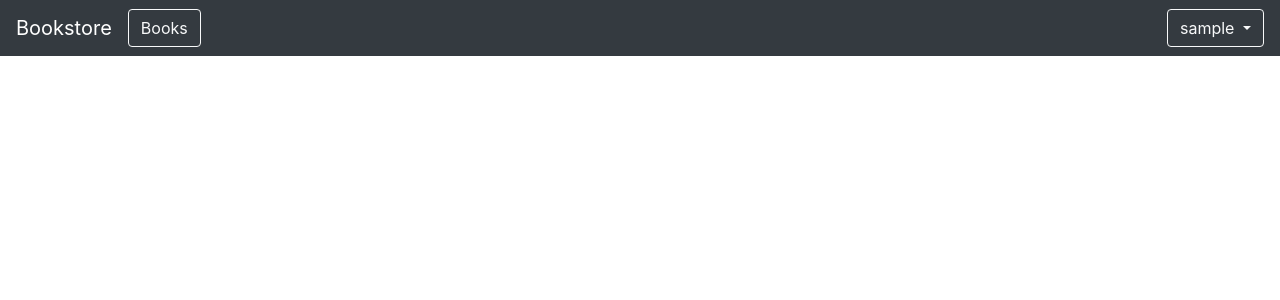
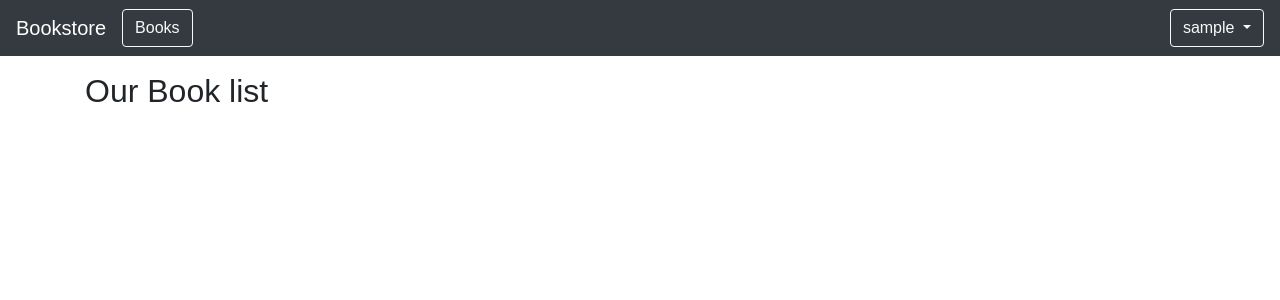
Before and after one commit to kevinbowen777/bookstore, a Django app: page /books/ in a window 1280 px wide. Shown: the top 300 px of the page. Run offline with Django 4.2, Linux system fonts and the light colour scheme; the visitor is signed in with stand-in values (Sample User, id 1); data that the repository does not hold is empty; parts of the project's set-up code (start-up, migrations or seed data) failed here and were passed over; some libraries are stand-ins or nearby versions.

Commit message:
Update base.css.Minor style fixes #9

```diff
--- a/static/css/base.css
+++ b/static/css/base.css
@@ -1,5 +1,11 @@
-h1 {
+body {
+  font-family: 'Source Sans Pro', sans-serif;
+  font-size: 18px;
+}
+
+h2 a:hover {
   color: red;
+  font-weight: 400;
 }
 
 .bookcover {
--- a/templates/books/book_list.html
+++ b/templates/books/book_list.html
@@ -3,9 +3,14 @@
 {% block title %}Books{% endblock title %}
 
 {% block content %}
+  <p>
+  <h2>Our Book list</h2>
   {% for book in book_list %}
     <div>
-        <h2><a href="{{ book.get_absolute_url }}">{{ book.title }}</a></h2>
+      <ul>
+          <h3><li><a href="{{ book.get_absolute_url }}">{{ book.title }}</a></li></h3>
+      </ul>
     </div>
   {% endfor %}
+  </p>
 {% endblock content %}
--- a/templates/books/search_results.html
+++ b/templates/books/search_results.html
@@ -3,7 +3,7 @@
 {% block title %}Search{% endblock title %}
 
 {% block content %}
-  <h1>Search Results</h1>
+  <h2>Search Results</h2>
   {% for book in book_list %}
     <div>
       <h3><a href="{{ book.get_absolute_url }}">{{ book.title }}</a></h3>
--- a/templates/home.html
+++ b/templates/home.html
@@ -4,7 +4,8 @@
 {% block title %}Home{% endblock title %}
 
 {% block content %}
-  <h1>Homepage</h1>
+  <h2>Welcome to the Bookstore</h2>
+  <p>Search for a book title:</p>
   <form class="form-inline mt-2 mt-md-0" action="{% url 'search_results' %}" method="get">
     <input name="q" class="form-control mr-sm-2" type="text" placeholder= "Search" aria-label="Search">
   </form>
```
Also changed, not shown: templates/books/book_detail.html (+7 -3 lines).
